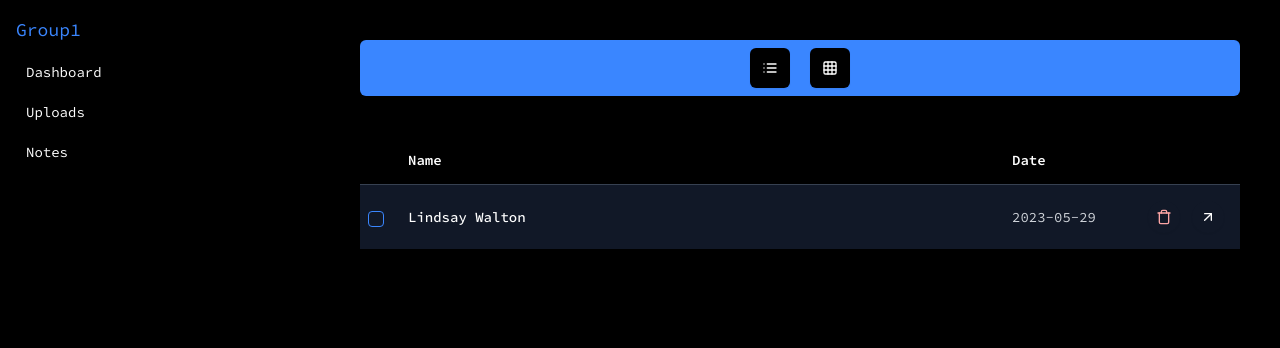
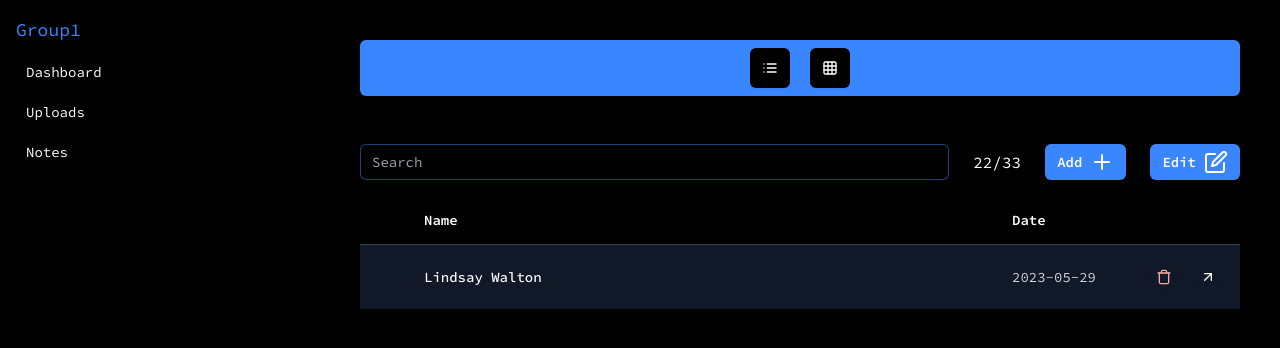
Before and after one commit to BRAVO68WEB/shx, a Next.js app in the folder packages/dashboard/: page /dashboard/uploads in a window 1280 px wide. Shown: the top 348 px of the page. Built offline with nearby package versions, Linux system fonts and the light colour scheme.

Commit message:
updated linearlist

```diff
--- a/packages/dashboard/components/Lists/UploadsList/LinearList.tsx
+++ b/packages/dashboard/components/Lists/UploadsList/LinearList.tsx
@@ -1,6 +1,8 @@
 import Button from '@/components/ui/Button';
-import { ArrowUpRight, Trash } from 'lucide-react';
-import React from 'react';
+import { ArrowUpRight, Edit, Plus, Trash } from 'lucide-react';
+import Input  from '@/components/ui/Input';
+import React, { useState } from 'react';
+import { cn } from '@/lib/utils';
 
 const files = [
 	{
@@ -10,17 +12,32 @@ const files = [
 ];
 
 export default function LinearList() {
+	const [edit,setEdit] = useState<boolean>(false)
 	// parse a date from gmt format to iso format
 	const parseDate = (date: string) => {
 		return new Date(date).toISOString().split('T')[0];
 	};
 
+	const toggleEdit = () =>  setEdit(!edit)
+
 	return (
 		<div className="flex flex-col w-full gap-2 p-5">
+			<div className="flex gap-6 items-cetner w-full">
+				<Input id="search" name="search" placeholder="Search" />
+
+				<div className="flex items-center">22/33</div>
+
+				<Button className="my-2 flex justify-between items-center w-auto gap-2">
+					<span>Add</span> <Plus />
+				</Button>
+				<Button onClick={toggleEdit} className="my-2 flex justify-between items-center w-auto gap-2">
+					<span>Edit</span> <Edit />
+				</Button>
+			</div>
 			<table className="min-w-full divide-y divide-gray-700">
 				<thead className="p-2">
 					<tr>
-						<th scope="col" className="relative py-2 ">
+						<th scope="col" className="relative p-4 px-6">
 							<span className="sr-only">Select</span>
 						</th>
 						<th
@@ -43,10 +60,11 @@ export default function LinearList() {
 				<tbody className="divide-y p-2">
 					{files.map((person, index) => (
 						<tr className="bg-gray-900 rounded" key={index}>
-							<td className="relative whitespace-nowrap p-2 text-right text-sm font-medium">
+							<td className="relative whitespace-nowrap p-4  text-right text-sm font-medium">
 								<input
 									type="checkbox"
-									className="h-4 w-4 rounded bg-transparent border-primary text-primary"
+									className={cn(
+										'h-4 w-4 rounded bg-transparent border-primary text-primary',{"hidden":!edit})}
 								/>
 							</td>
 							<td className="whitespace-nowrap  pl-4 text-sm font-medium text-white">
--- a/packages/dashboard/components/ui/Input.tsx
+++ b/packages/dashboard/components/ui/Input.tsx
@@ -9,7 +9,7 @@ import { cn } from '@/lib/utils';
 import { RefCallBack } from 'react-hook-form';
 
 const inputVariance = cva(
-	'block my-2 bg-transparent w-full rounded-md border-0 py-1.5 shadow-sm ring-1 ring-inset placeholder:text-gray-400 focus:ring-2 focus:ring-inset focus:ring-primary sm:text-sm sm:leading-6',
+	'block my-2 px-3 bg-transparent w-full rounded-md border-0 py-1.5 shadow-sm ring-1 ring-inset placeholder:text-gray-400 focus:ring-2 focus:ring-inset focus:ring-primary sm:text-sm sm:leading-6',
 	{
 		variants: {
 			variant: {
```
Also changed, not shown: packages/dashboard/app/globals.css (+4 -3 lines).
